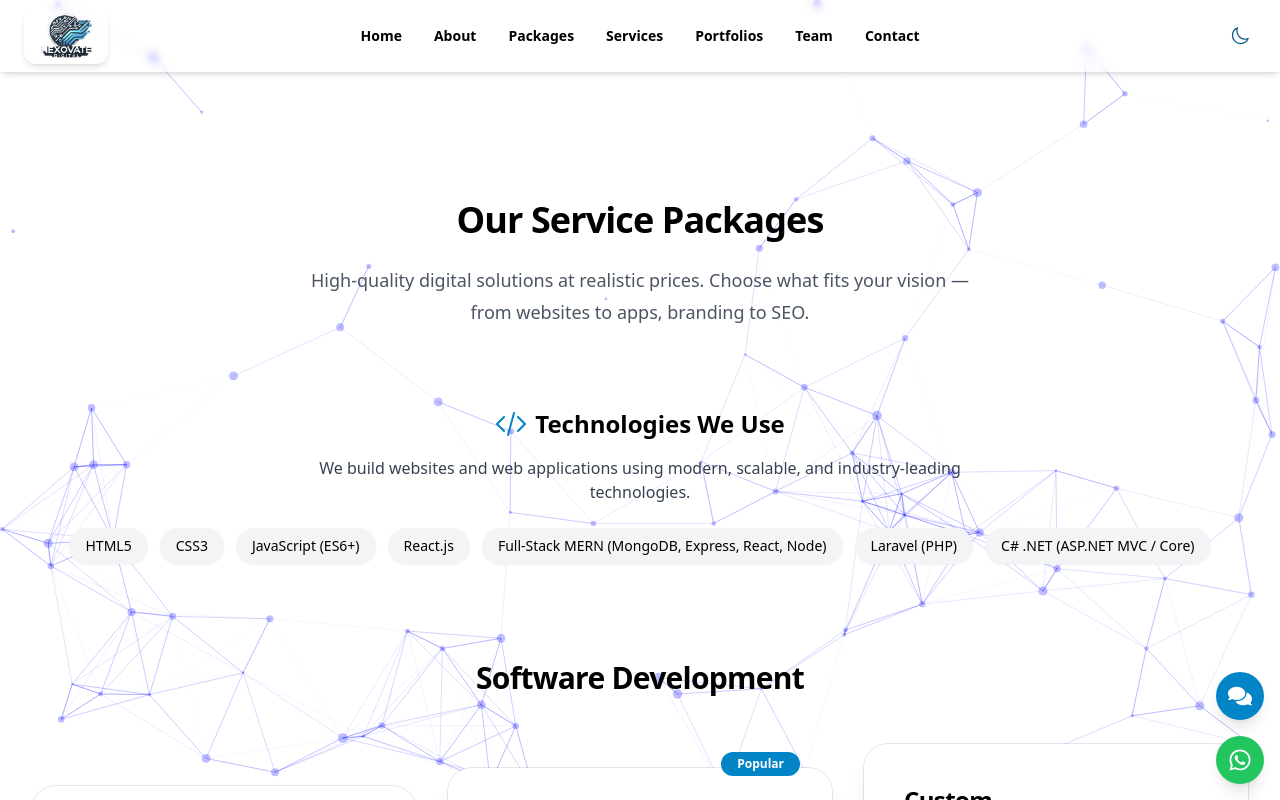
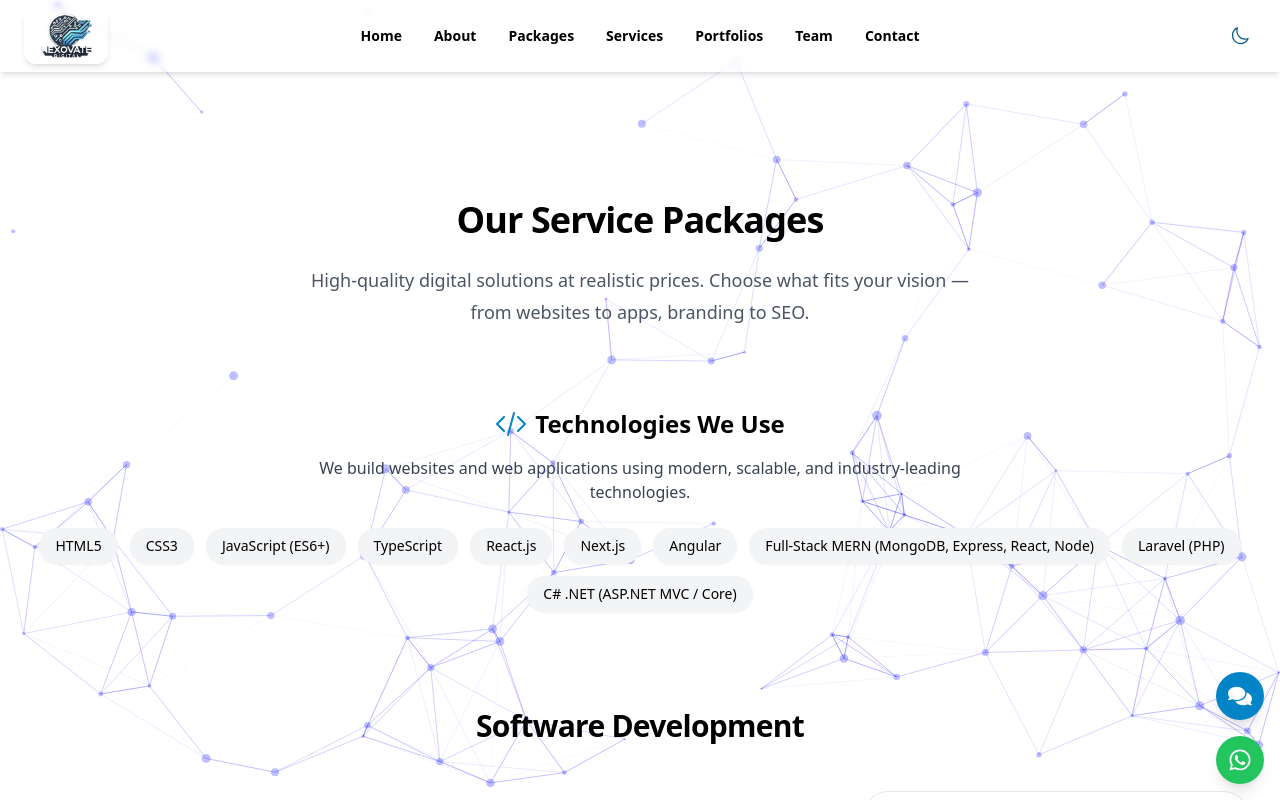
Before and after one commit to Muhammadd-01/NexoVate-Digital, a React (Vite) app: page /packages in a window 1280 px wide. Shown: the top 800 px of the page. Built offline with nearby package versions, Linux system fonts and the light colour scheme.

Commit message:
Nexovate Digital

```diff
--- a/src/pages/Packages.jsx
+++ b/src/pages/Packages.jsx
@@ -274,7 +274,10 @@ export default function Packages() {
                     "HTML5",
                     "CSS3",
                     "JavaScript (ES6+)",
+                    "TypeScript",
                     "React.js",
+                    "Next.js",
+                    "Angular",
                     "Full-Stack MERN (MongoDB, Express, React, Node)",
                     "Laravel (PHP)",
                     "C# .NET (ASP.NET MVC / Core)",
```
